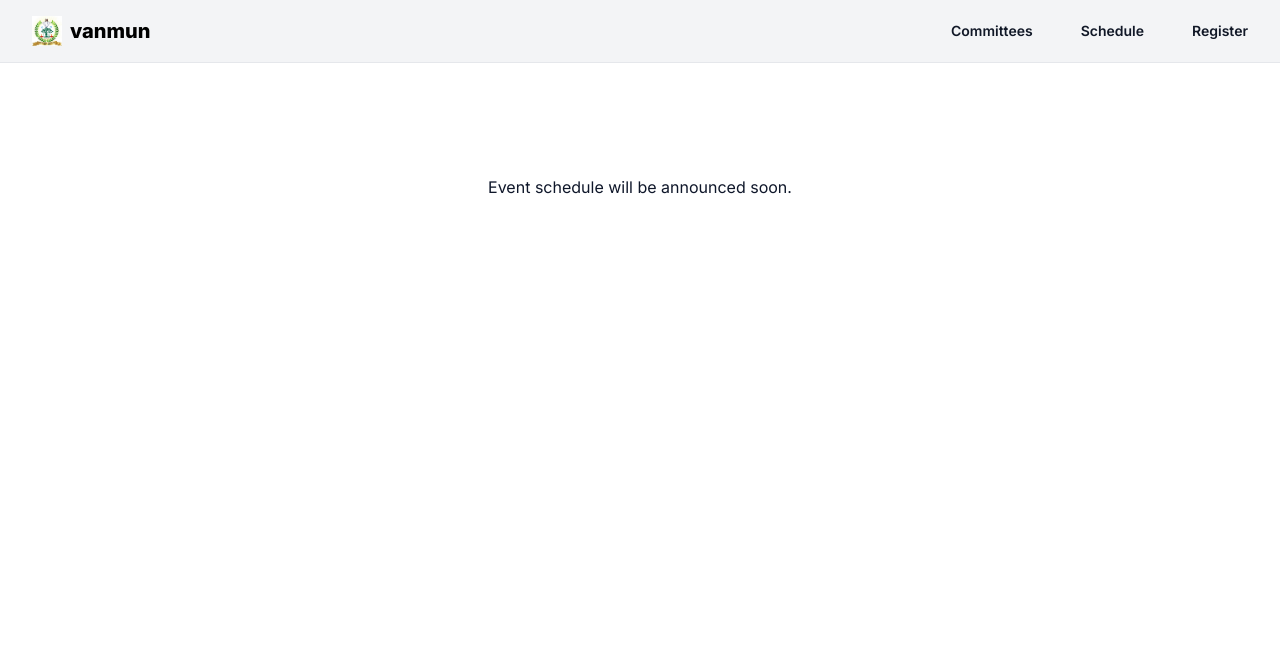
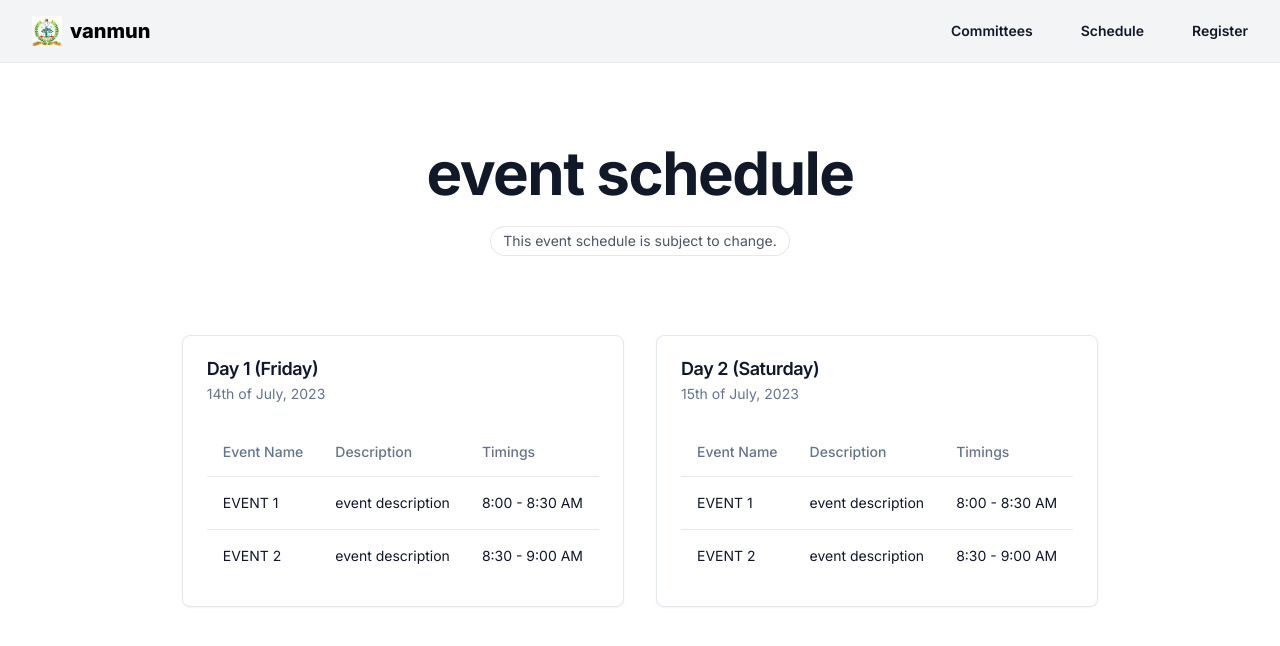
Before and after one commit to aryaniyaps/vanmun, a Next.js app: page /schedule in a window 1280 px wide. Shown: the top 646 px of the page. Built offline with nearby package versions, Linux system fonts and the light colour scheme.

Commit message:
add placeholder event schedule page

```diff
--- a/app/committees/page.tsx
+++ b/app/committees/page.tsx
@@ -36,7 +36,7 @@ const committees = [
 
 export default function CommitteesPage() {
   return (
-    <div className="px-6 lg:px-0 flex flex-col justify-center items-center w-full">
+    <div className="px-6 lg:px-0 flex flex-col justify-center items-center min-w-full">
       <div className="py-12 sm:py-16 lg:py-20 flex flex-col justify-center items-center">
         <h1 className="text-center text-4xl font-bold tracking-tight text-gray-900 sm:text-6xl">
           committees
--- a/app/schedule/page.tsx
+++ b/app/schedule/page.tsx
@@ -1,7 +1,109 @@
+import {
+  Card,
+  CardContent,
+  CardDescription,
+  CardHeader,
+  CardTitle,
+} from "@/components/ui/card";
+import {
+  Table,
+  TableBody,
+  TableCell,
+  TableHead,
+  TableHeader,
+  TableRow,
+} from "@/components/ui/table";
+
+const eventsDayOne = [
+  {
+    name: "EVENT 1",
+    description: "event description",
+    timings: "8:00 - 8:30 AM",
+  },
+  {
+    name: "EVENT 2",
+    description: "event description",
+    timings: "8:30 - 9:00 AM",
+  },
+];
+const eventsDayTwo = [
+  {
+    name: "EVENT 1",
+    description: "event description",
+    timings: "8:00 - 8:30 AM",
+  },
+  {
+    name: "EVENT 2",
+    description: "event description",
+    timings: "8:30 - 9:00 AM",
+  },
+];
+
 export default function SchedulePage() {
   return (
-    <div className="px-6 py-16 lg:py-28 lg:px-8 flex flex-col justify-center items-center w-full">
-      Event schedule will be announced soon.
+    <div className="px-6 lg:px-0 flex flex-col justify-center items-center min-w-full">
+      <div className="py-12 sm:py-16 lg:py-20 flex flex-col justify-center items-center">
+        <h1 className="text-center text-4xl font-bold tracking-tight text-gray-900 sm:text-6xl">
+          event schedule
+        </h1>
+        <div className="mt-6 max-w-sm text-center relative rounded-full px-3 py-1 text-sm text-gray-600 ring-1 ring-gray-900/10 hover:ring-gray-900/20">
+          This event schedule is subject to change.
+        </div>
+      </div>
+      <div className="min-w-full flex flex-col md:flex-row gap-8">
+        <Card>
+          <CardHeader>
+            <CardTitle>Day 1 (Friday)</CardTitle>
+            <CardDescription>14th of July, 2023</CardDescription>
+          </CardHeader>
+          <CardContent>
+            <Table>
+              <TableHeader>
+                <TableRow>
+                  <TableHead>Event Name</TableHead>
+                  <TableHead>Description</TableHead>
+                  <TableHead>Timings</TableHead>
+                </TableRow>
+              </TableHeader>
+              <TableBody>
+                {eventsDayOne.map((event) => (
+                  <TableRow key={event.name}>
+                    <TableCell>{event.name}</TableCell>
+                    <TableCell>{event.description}</TableCell>
+                    <TableCell>{event.timings}</TableCell>
+                  </TableRow>
+                ))}
+              </TableBody>
+            </Table>
+          </CardContent>
+        </Card>
+        <Card>
+          <CardHeader>
+            <CardTitle>Day 2 (Saturday)</CardTitle>
+            <CardDescription>15th of July, 2023</CardDescription>
+          </CardHeader>
+          <CardContent>
+            <Table>
+              <TableHeader>
+                <TableRow>
+                  <TableHead>Event Name</TableHead>
+                  <TableHead>Description</TableHead>
+                  <TableHead>Timings</TableHead>
+                </TableRow>
+              </TableHeader>
+              <TableBody>
+                {eventsDayTwo.map((event) => (
+                  <TableRow key={event.name}>
+                    <TableCell>{event.name}</TableCell>
+                    <TableCell>{event.description}</TableCell>
+                    <TableCell>{event.timings}</TableCell>
+                  </TableRow>
+                ))}
+              </TableBody>
+            </Table>
+          </CardContent>
+        </Card>
+      </div>
     </div>
   );
 }
--- /dev/null
+++ b/components/ui/table.tsx
@@ -0,0 +1,114 @@
+import * as React from "react"
+
+import { cn } from "@/lib/utils"
+
+const Table = React.forwardRef<
+  HTMLTableElement,
+  React.HTMLAttributes<HTMLTableElement>
+>(({ className, ...props }, ref) => (
+  <div className="w-full overflow-auto">
+    <table
+      ref={ref}
+      className={cn("w-full caption-bottom text-sm", className)}
+      {...props}
+    />
+  </div>
+))
+Table.displayName = "Table"
+
+const TableHeader = React.forwardRef<
+  HTMLTableSectionElement,
+  React.HTMLAttributes<HTMLTableSectionElement>
+>(({ className, ...props }, ref) => (
+  <thead ref={ref} className={cn("[&_tr]:border-b", className)} {...props} />
+))
+TableHeader.displayName = "TableHeader"
+
+const TableBody = React.forwardRef<
+  HTMLTableSectionElement,
+  React.HTMLAttributes<HTMLTableSectionElement>
+>(({ className, ...props }, ref) => (
+  <tbody
+    ref={ref}
+    className={cn("[&_tr:last-child]:border-0", className)}
+    {...props}
+  />
+))
+TableBody.displayName = "TableBody"
+
+const TableFooter = React.forwardRef<
+  HTMLTableSectionElement,
+  React.HTMLAttributes<HTMLTableSectionElement>
+>(({ className, ...props }, ref) => (
+  <tfoot
+    ref={ref}
+    className={cn("bg-primary font-medium text-primary-foreground", className)}
+    {...props}
+  />
+))
+TableFooter.displayName = "TableFooter"
+
+const TableRow = React.forwardRef<
+  HTMLTableRowElement,
+  React.HTMLAttributes<HTMLTableRowElement>
+>(({ className, ...props }, ref) => (
+  <tr
+    ref={ref}
+    className={cn(
+      "border-b transition-colors hover:bg-muted/50 data-[state=selected]:bg-muted",
+      className
+    )}
+    {...props}
+  />
+))
+TableRow.displayName = "TableRow"
+
+const TableHead = React.forwardRef<
+  HTMLTableCellElement,
+  React.ThHTMLAttributes<HTMLTableCellElement>
+>(({ className, ...props }, ref) => (
+  <th
+    ref={ref}
+    className={cn(
+      "h-12 px-4 text-left align-middle font-medium text-muted-foreground [&:has([role=checkbox])]:pr-0",
+      className
+    )}
+    {...props}
+  />
+))
+TableHead.displayName = "TableHead"
+
+const TableCell = React.forwardRef<
+  HTMLTableCellElement,
+  React.TdHTMLAttributes<HTMLTableCellElement>
+>(({ className, ...props }, ref) => (
+  <td
+    ref={ref}
+    className={cn("p-4 align-middle [&:has([role=checkbox])]:pr-0", className)}
+    {...props}
+  />
+))
+TableCell.displayName = "TableCell"
+
+const TableCaption = React.forwardRef<
+  HTMLTableCaptionElement,
+  React.HTMLAttributes<HTMLTableCaptionElement>
+>(({ className, ...props }, ref) => (
+  <caption
+    ref={ref}
+    className={cn("mt-4 text-sm text-muted-foreground", className)}
+    {...props}
+  />
+))
+TableCaption.displayName = "TableCaption"
+
+export {
+  Table,
+  TableHeader,
+  TableBody,
+  TableFooter,
+  TableHead,
+  TableRow,
+  TableCell,
+  TableCaption,
+}
```
